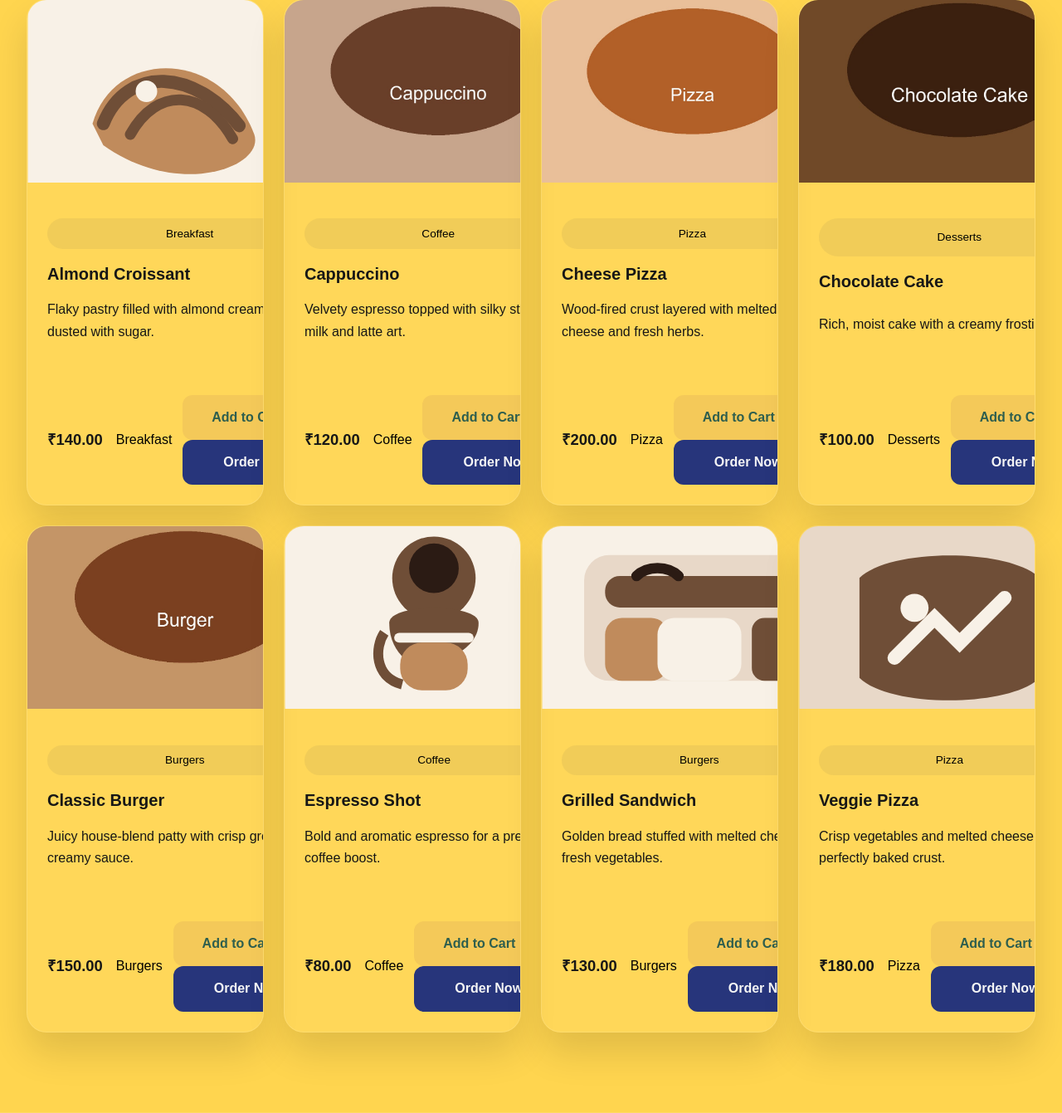
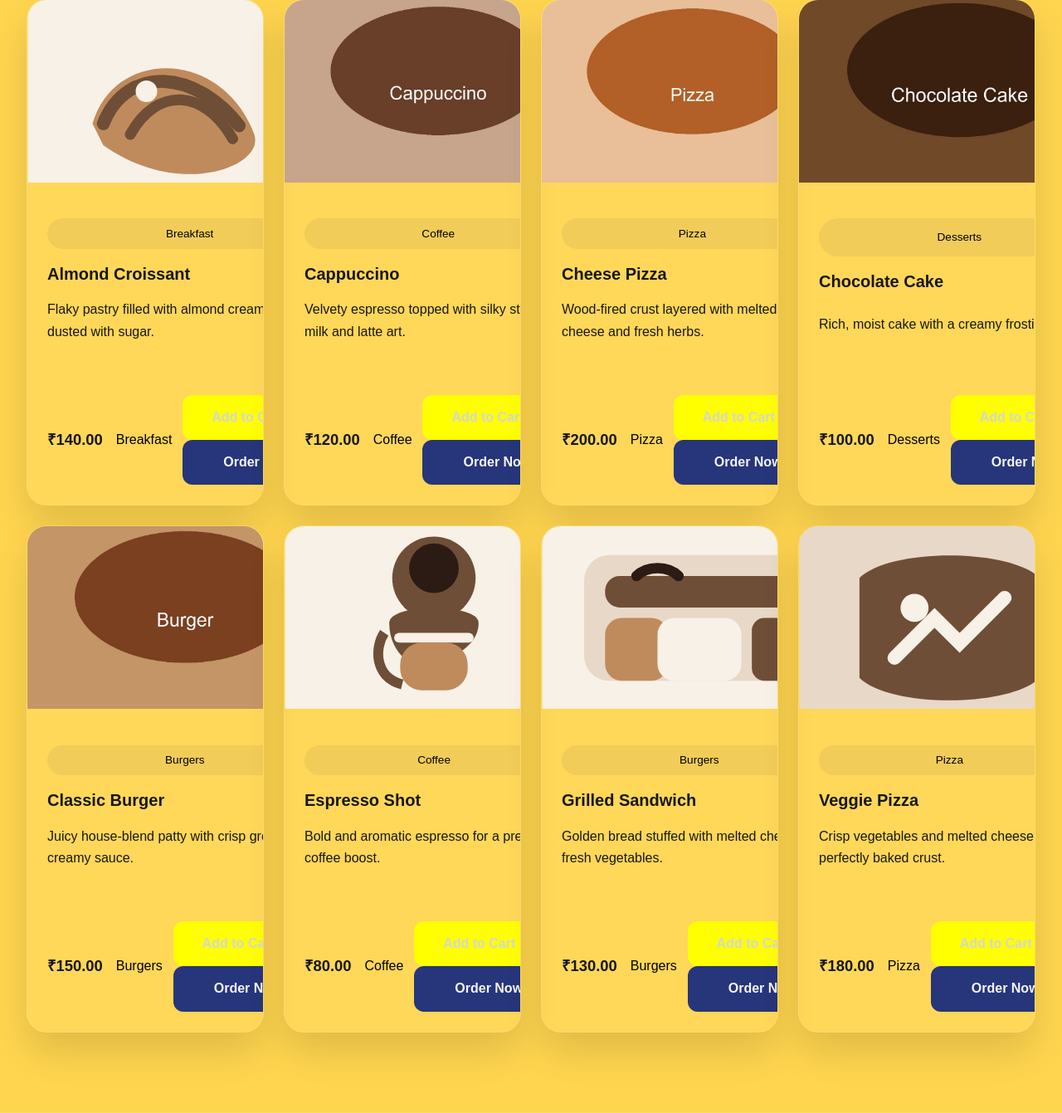
Before and after one commit to mohammadasif-27/CAFE, a Django app: page / in a window 1280 px wide. Shown: the part 1471-2812 px from the top of the page at 83% size. Run offline with Django 5.2, Linux system fonts and the light colour scheme; data comes from the database, SQL or seed files in the repository; data that the repository does not hold is empty; some libraries are stand-ins or nearby versions.

Commit message:
change add cart btn in dark mode

```diff
--- a/static/css/style.css
+++ b/static/css/style.css
@@ -470,8 +470,8 @@ button {
 .add-to-cart {
     padding: 0.7rem 1rem;
     border-radius: 999px;
-    background: rgba(192, 139, 92, 0.18);
-    color: #2E5E4E;
+    background:yellow;
+    color: #d3d7d6;
     size: 1cap;
     border: none;
     transition: background 0.25s ease;
```
